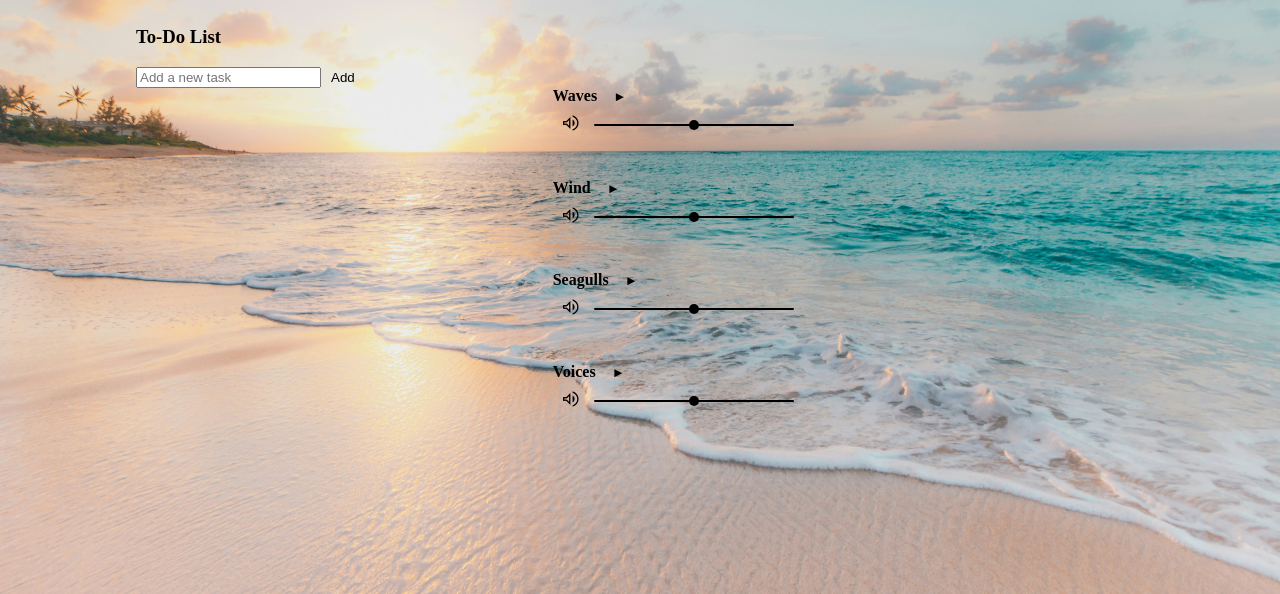
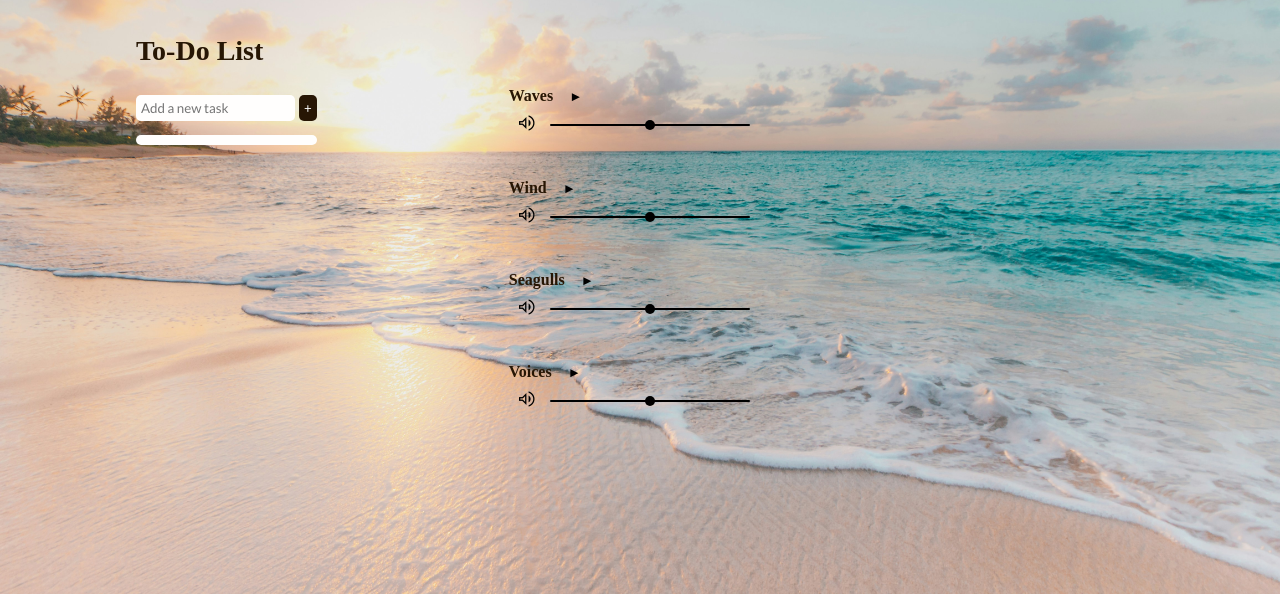
Before and after one commit to miachen67/Group-4-WIC-Winter-Project, a plain HTML site: page index.html in a window 1280 px wide. Shown: the part 206-800 px from the top of the page. Drawn offline with nearby package versions, Linux system fonts and the light colour scheme; a web font is replaced by a local one.

Commit message:
added todo list

```diff
--- a/index.html
+++ b/index.html
@@ -12,6 +12,10 @@
         <link rel="stylesheet" href="https://fonts.googleapis.com/css2?family=Material+Symbols+Outlined:opsz,wght,FILL,GRAD@20..48,100..700,0..1,-50..200" />
         <!-- link to mute icon -->
         <link rel="stylesheet" href="https://fonts.googleapis.com/css2?family=Material+Symbols+Outlined:opsz,wght,FILL,GRAD@20..48,100..700,0..1,-50..200" />
+        <!-- link to Lato font -->
+        <link rel="preconnect" href="https://fonts.googleapis.com">
+        <link rel="preconnect" href="https://fonts.gstatic.com" crossorigin>
+        <link href="https://fonts.googleapis.com/css2?family=Cuprum:ital,wght@0,400..700;1,400..700&family=Lato:ital,wght@0,100;0,300;0,400;0,700;0,900;1,100;1,300;1,400;1,700;1,900&family=Sora:wght@100..800&display=swap" rel="stylesheet">
 
         <!-- Title of the page -->
         <title>I Miss The Beach</title>
@@ -38,10 +42,12 @@
                 <!-- Add a new task -->
                 <span>
                     <input type="text" placeholder="Add a new task" id="addTask">
-                    <button onclick="addTask()">Add</button>
+                    <button onclick="addTask()" id="addTaskButton">+</button>
                 </span>
                 <!-- List of tasks -->
-                <ul id="taskList"></ul>
+                <ul id="taskList">
+                    <li></li>
+                </ul>
             </div>
             <div class="soundSection">
                     <!-- Image of the beach PLACEHOLDER (feel free to modify it)
--- a/script.js
+++ b/script.js
@@ -41,7 +41,28 @@ function addTask(){
     alert('Enter a task!');
   } else {
     let li = document.createElement("li");
-    li.textContent = taskInputValue;
+    let checkAndTask = document.createElement("span");
+    let task = document.createElement("p");
+    let check = document.createElement("input");
+
+    task.style.display = "inline-block";
+    check.style.display = "inline-block";
+    task.style.paddingLeft = "8px";
+
+    check.type = "checkbox";
+    check.style.border = "none";
+    task.textContent = taskInputValue;
+    checkAndTask.appendChild(check);
+    checkAndTask.appendChild(task);
+    li.appendChild(checkAndTask);
     taskList.appendChild(li);
+
+    // Add event listener to the newly created checkbox
+    check.addEventListener("click", function() {
+      if (check.checked) {
+        // Remove the parent li element of the checked checkbox
+        setTimeout(function(){taskList.removeChild(li)}, 700);
+      }
+    });
   }
 }
--- a/style.css
+++ b/style.css
@@ -4,10 +4,15 @@ body {
     background-size: cover;
     background-position: center;
     background-attachment: fixed;
+    color: #271604;
 }
 
 h1{
-    font-size: 5vw
+    font-size: 5vw;
+}
+
+h3{
+    font-size: 28px;
 }
 
 header {
@@ -85,3 +90,34 @@ button{
     align-items: center;
     gap: 5px;
 }
+
+.todo{
+    font-family: 'Gaegu';
+    max-width: 30vw;
+}
+
+#addTask{
+    font-family: "Lato", sans-serif;
+    border: none;
+    border-radius: 5px;
+    padding: 5px;
+    background-color: #fffefd;
+}
+
+#addTaskButton{
+    font-family: "Lato", sans-serif;
+    background-color: #271604;
+    color: white;
+    padding: 5px;
+    border-radius: 5px;
+}
+
+#taskList{
+    font-family: "Lato", sans-serif;
+    list-style-type: none;
+    padding-left: 0;
+    background-color: #fffefd;
+    border-radius: 8px;
+    padding: 5px;
+    font-size: 14px;
+}
```
